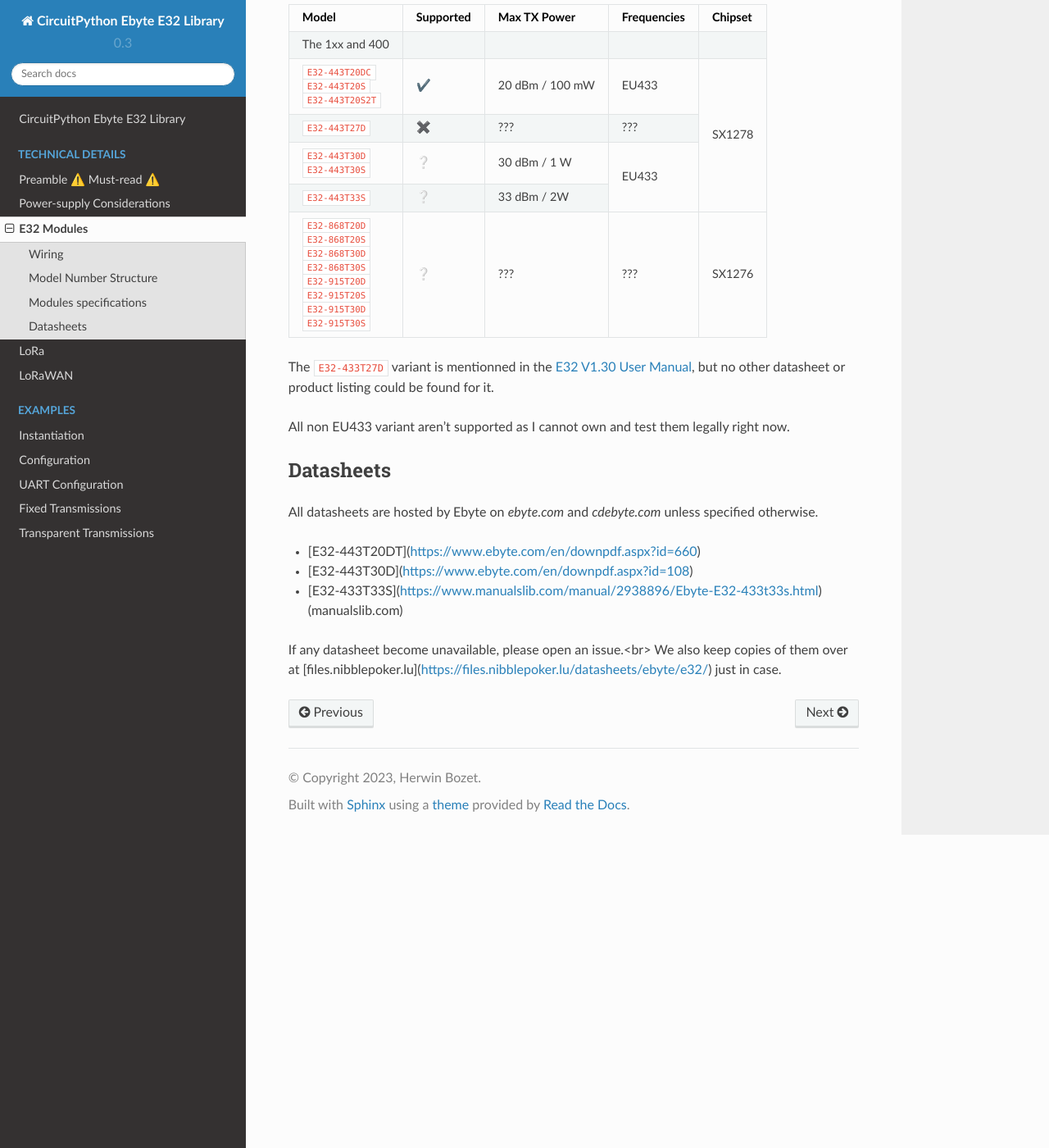
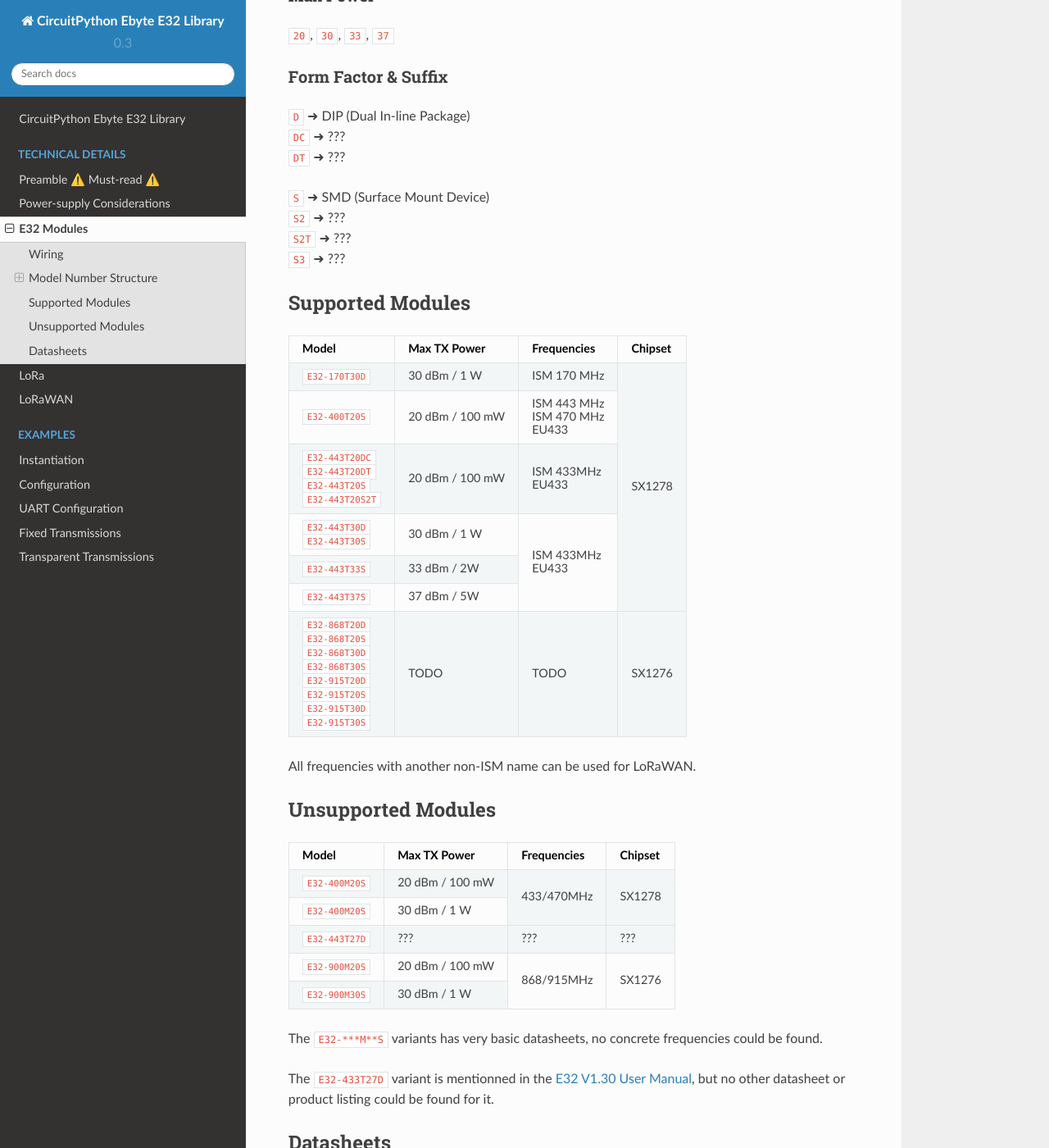
Before and after one commit to aziascreations/CircuitPython-Ebyte-E32, a Sphinx documentation site: the page built from docs/technical_details_e32.rst, in a window 1280 px wide and 1400 px high, scrolled down 1011 px. Shown: the whole window at 82% size. Built offline with Sphinx 7.4.7 and the Read the Docs theme 2.0.0, drawn with Linux system fonts in a browser that asks for light colours; some of the changed text lies outside the part shown.

Commit message:
Added custom exception, Improved E32 documentation, Bumping to v0.5.0 Update introduction.rst, technical_details_e32.rst, and 5 more files...

```diff
--- a/docs/introduction.rst
+++ b/docs/introduction.rst
@@ -68,6 +68,8 @@ Recommended Links
 
 * `LoRaWAN Regional Parameters  (By LoRa Alliance) <https://resources.lora-alliance.org/home/rp002-1-0-4-regional-parameters>`_
 
+* https://www.raveon.com/the-lora-protocol/
+
 License
 ^^^^^^^
 This project is licensed under the `MIT license <https://github.com/aziascreations/CircuitPython-Ebyte-E32/blob/master/LICENSE>`_.
--- a/docs/technical_details_e32.rst
+++ b/docs/technical_details_e32.rst
@@ -19,82 +19,147 @@ Wiring
 +------------+---------------------------------+
 | `AUX`      | Any digital input pin**         |
 +------------+---------------------------------+
-| `VCC`      | Power supply 2.3V to 5.2V DC*** |
+| `VCC`      | Power supply***                 |
 +------------+---------------------------------+
 
 \*: Some devices may require you to use very specific pins for the UART bus.
 :raw-html:`<br>`
-\*\*: Analogue input pins might work, but this type of setup isn't supported !
+\*\*: This pin can be left floating, but the module's AUX response times will be estimated and inaccurate.
 :raw-html:`<br>`
-\*\*\*: More than 5.2V can cause damage, and make sure to double-check the datasheet !
+\*\*\*: Should be between 3.3V and 5.0V, more than 5.2V can cause damage, and some modules support 2.3V !
 
 Model Number Structure
 ^^^^^^^^^^^^^^^^^^^^^^
 The E32 modules all have a unique name that can help you
 
-`E32-{Frequency}-T{TX Power Max dBm}{Form Factor}`
+``E32-{Frequency}{Interface}{TX Power Max dBm}{Form Factor + Suffix}``
 
-`S` => SDM (Surface Mount Device)
+Frequency
+"""""""""
+``170``, ``400``, ``433``, ``900``
 
-`D` => DIP (Dual In-line Package)
+Interface
+"""""""""
+``T`` ➜ UART
+:raw-html:`<br>`
+``M`` ➜ SPI
 
-`DT` => ???
+Max Power
+"""""""""
+``20``, ``30``, ``33``, ``37``
 
-`DC` => ???
+Form Factor & Suffix
+""""""""""""""""""""
+``D`` ➜ DIP (Dual In-line Package)
+:raw-html:`<br>`
+``DC`` ➜ ???
+:raw-html:`<br>`
+``DT`` ➜ ???
 
-Modules specifications
-^^^^^^^^^^^^^^^^^^^^^^
-abc
+``S`` ➜ SMD (Surface Mount Device)
+:raw-html:`<br>`
+``S2`` ➜ ???
+:raw-html:`<br>`
+``S2T`` ➜ ???
+:raw-html:`<br>`
+``S3`` ➜ ???
 
-+-------------------+------------+-----------------+-------------+---------+
-| Model             | Supported  | Max TX Power    | Frequencies | Chipset |
-+===================+============+=================+=============+=========+
-| The 1xx and 400   |            |                 |             |         |
-+-------------------+------------+-----------------+-------------+---------+
-| ``E32-443T20DC``  | ✔️         | 20 dBm / 100 mW | EU433       | SX1278  |
-|                   |            |                 |             |         |
-| ``E32-443T20S``   |            |                 |             |         |
-|                   |            |                 |             |         |
-| ``E32-443T20S2T`` |            |                 |             |         |
-+-------------------+------------+-----------------+-------------+         |
-| ``E32-443T27D``   | ✖️         | ???             | ???         |         |
-+-------------------+------------+-----------------+-------------+         |
-| ``E32-443T30D``   | ❔         | 30 dBm / 1 W    | EU433       |         |
-|                   |            |                 |             |         |
-| ``E32-443T30S``   |            |                 |             |         |
-+-------------------+------------+-----------------+             |         |
-| ``E32-443T33S``   | ❔         | 33 dBm / 2W     |             |         |
-+-------------------+------------+-----------------+-------------+---------+
-| ``E32-868T20D``   | ❔         | ???             | ???         | SX1276  |
-|                   |            |                 |             |         |
-| ``E32-868T20S``   |            |                 |             |         |
-|                   |            |                 |             |         |
-| ``E32-868T30D``   |            |                 |             |         |
-|                   |            |                 |             |         |
-| ``E32-868T30S``   |            |                 |             |         |
-|                   |            |                 |             |         |
-| ``E32-915T20D``   |            |                 |             |         |
-|                   |            |                 |             |         |
-| ``E32-915T20S``   |            |                 |             |         |
-|                   |            |                 |             |         |
-| ``E32-915T30D``   |            |                 |             |         |
-|                   |            |                 |             |         |
-| ``E32-915T30S``   |            |                 |             |         |
-+-------------------+------------+-----------------+-------------+---------+
+Supported Modules
+^^^^^^^^^^^^^^^^^
++-------------------+-----------------+-------------+---------+
+| Model             | Max TX Power    | Frequencies | Chipset |
++===================+=================+=============+=========+
+| ``E32-170T30D``   | 30 dBm / 1 W    | ISM 170 MHz | SX1278  |
++-------------------+-----------------+-------------+         |
+| ``E32-400T20S``   | 20 dBm / 100 mW | ISM 443 MHz |         |
+|                   |                 |             |         |
+|                   |                 | ISM 470 MHz |         |
+|                   |                 |             |         |
+|                   |                 | EU433       |         |
++-------------------+-----------------+-------------+         |
+| ``E32-443T20DC``  | 20 dBm / 100 mW | ISM 433MHz  |         |
+|                   |                 |             |         |
+| ``E32-443T20DT``  |                 | EU433       |         |
+|                   |                 |             |         |
+| ``E32-443T20S``   |                 |             |         |
+|                   |                 |             |         |
+| ``E32-443T20S2T`` |                 |             |         |
++-------------------+-----------------+-------------+         |
+| ``E32-443T30D``   | 30 dBm / 1 W    | ISM 433MHz  |         |
+|                   |                 |             |         |
+| ``E32-443T30S``   |                 | EU433       |         |
++-------------------+-----------------+             |         |
+| ``E32-443T33S``   | 33 dBm / 2W     |             |         |
++-------------------+-----------------+             |         |
+| ``E32-443T37S``   | 37 dBm / 5W     |             |         |
++-------------------+-----------------+-------------+---------+
+| ``E32-868T20D``   | TODO            | TODO        | SX1276  |
+|                   |                 |             |         |
+| ``E32-868T20S``   |                 |             |         |
+|                   |                 |             |         |
+| ``E32-868T30D``   |                 |             |         |
+|                   |                 |             |         |
+| ``E32-868T30S``   |                 |             |         |
+|                   |                 |             |         |
+| ``E32-915T20D``   |                 |             |         |
+|                   |                 |             |         |
+| ``E32-915T20S``   |                 |             |         |
+|                   |                 |             |         |
+| ``E32-915T30D``   |                 |             |         |
+|                   |                 |             |         |
+| ``E32-915T30S``   |                 |             |         |
++-------------------+-----------------+-------------+---------+
+
+All frequencies with another non-ISM name can be used for LoRaWAN.
+
+Unsupported Modules
+^^^^^^^^^^^^^^^^^^^
++-------------------+-----------------+-------------+---------+
+| Model             | Max TX Power    | Frequencies | Chipset |
++===================+=================+=============+=========+
+| ``E32-400M20S``   | 20 dBm / 100 mW | 433/470MHz  | SX1278  |
++-------------------+-----------------+             |         |
+| ``E32-400M20S``   | 30 dBm / 1 W    |             |         |
++-------------------+-----------------+-------------+---------+
+| ``E32-443T27D``   | ???             | ???         | ???     |
++-------------------+-----------------+-------------+---------+
+| ``E32-900M20S``   | 20 dBm / 100 mW | 868/915MHz  | SX1276  |
++-------------------+-----------------+             |         |
+| ``E32-900M30S``   | 30 dBm / 1 W    |             |         |
++-------------------+-----------------+-------------+---------+
+
+The ``E32-***M**S`` variants has very basic datasheets, no concrete frequencies could be found.
 
 The ``E32-433T27D`` variant is mentionned in the `E32 V1.30 User Manual
 <https://www.ebyte.com/en/pdf-down.aspx?id=775>`_,
 but no other datasheet or product listing could be found for it.
 
-All non EU433 variant aren't supported as I cannot own and test them legally right now.
-
 Datasheets
 ^^^^^^^^^^
 All datasheets are hosted by Ebyte on *ebyte.com* and *cdebyte.com* unless specified otherwise.
 
-* [E32-443T20DT](https://www.ebyte.com/en/downpdf.aspx?id=660)
-* [E32-443T30D](https://www.ebyte.com/en/downpdf.aspx?id=108)
-* [E32-433T33S](https://www.manualslib.com/manual/2938896/Ebyte-E32-433t33s.html) (manualslib.com)
+* `E32-170T30D <https://www.cdebyte.com/pdf-down.aspx?id=896>`_
 
-If any datasheet become unavailable, please open an issue.<br>
-We also keep copies of them over at [files.nibblepoker.lu](https://files.nibblepoker.lu/datasheets/ebyte/e32/) just in case.
+* `E32-400M20S <https://www.cdebyte.com/pdf-down.aspx?id=1794>`_
+* `E32-400M30S <https://www.ebyte.com/en/downpdf.aspx?id=1624>`_
+* `E32-400T20S <https://www.cdebyte.com/pdf-down.aspx?id=895>`_
+
+* `E32-443T20DC <https://www.ebyte.com/en/downpdf.aspx?id=130>`_
+* `E32-443T20DT <https://www.cdebyte.com/pdf-down.aspx?id=858>`_
+* `E32-443T20S <https://www.cdebyte.com/pdf-down.aspx?id=1957>`_
+* `E32-443T20S2T <https://www.ebyte.com/en/downpdf.aspx?id=227>`_
+* `E32-443T30D <https://www.ebyte.com/en/downpdf.aspx?id=108>`_
+* `E32-443T30S <https://www.cdebyte.com/pdf-down.aspx?id=2347>`_
+* `E32-433T33S <https://www.manualslib.com/manual/2938896/Ebyte-E32-433t33s.html>`_ (manualslib.com)
+* `E32-443T37S <https://www.cdebyte.com/pdf-down.aspx?id=2215>`_
+
+* `E32-900M20S <https://www.ebyte.com/en/downpdf.aspx?id=1613>`_
+* `E32-900M30S <https://www.ebyte.com/en/downpdf.aspx?id=1515>`_
+
+If any datasheet becomes unavailable, please open an issue.
+:raw-html:`<br>`
+We also keep copies of them over at `files.nibblepoker.lu <https://files.nibblepoker.lu/datasheets/ebyte/e32/>`_
+just in case.
+
+Alternatively, `manualslib.com <https://www.manualslib.com/products/Ebyte-E32-Series-10450561.html>`_ has a pretty good
+collection of them.
--- a/ebyte_e32/__version__.py
+++ b/ebyte_e32/__version__.py
@@ -6,6 +6,6 @@ Contains the module's version numbers and semver representation.
 """
 
 MAJOR = 0
-MINOR = 4
+MINOR = 5
 PATCH = 0
 VERSION = f"{MAJOR}.{MINOR}.{PATCH}"
```
Also changed, not shown: ebyte_e32/__init__.py (+23 -16 lines), 3 other files.
